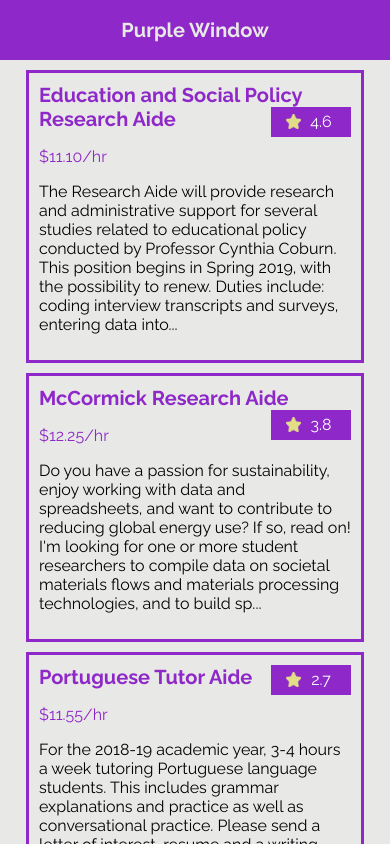
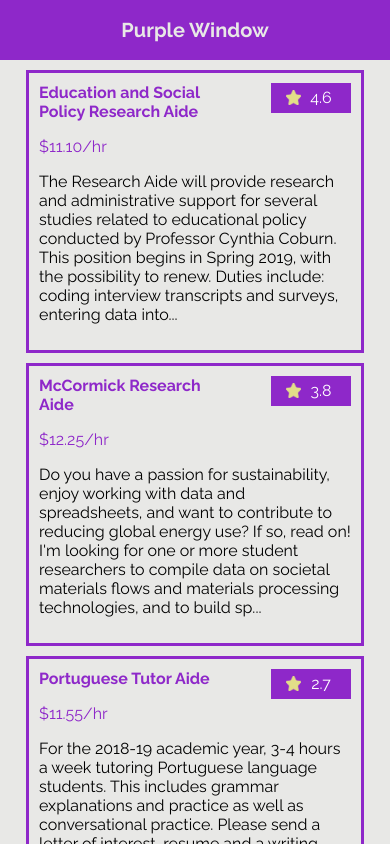
Before and after one commit to cs394-s19/PurpleWindow, a React (Create React App) app in the folder purplewindow/: page / in a window 390 px wide. Shown: the top 844 px of the page. Built offline with nearby package versions, Linux system fonts and the light colour scheme.

Commit message:
Change job title text width to be responsive

```diff
--- a/purplewindow/src/components/JobContainer.js
+++ b/purplewindow/src/components/JobContainer.js
@@ -9,7 +9,7 @@
     return (
       <div className={"jobContainer"}>
         <div>
-          <a className={"jobTitleText"} onClick={() => this.props.selectJob()}><b>{this.props.title}</b></a>
+            <div className={"jobTitleDiv"}><a className={"jobTitleText"} onClick={() => this.props.selectJob()}><b>{this.props.title}</b></a></div>
           <div className={"ratingContainer"} style={{float: 'right'}}>
             <img className="ratingStar"  src="./images/star-01.png" />
             <p className={"ratingText"}>{this.props.rating}</p>
--- a/purplewindow/src/index.css
+++ b/purplewindow/src/index.css
@@ -42,6 +42,11 @@
   color: #8e28c9;
   font-size: 20px;
   cursor: pointer;
+  display: inline-block;
+}
+
+.jobTitleDiv {
+  display: inline-block;
 }
 
 .ratingContainer {
@@ -87,3 +92,17 @@
   font-family: 'Raleway';
   width: 100%;
 }
+
+@media only screen and (max-width: 620px) {
+  .jobTitleText {
+    font-size: 16px;
+    width: 300px;
+  }
+}
+
+@media only screen and (max-width: 500px) {
+  .jobTitleText {
+    font-size: 16px;
+    width: 175px;
+  }
+}
```
